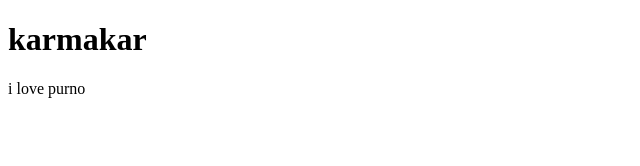
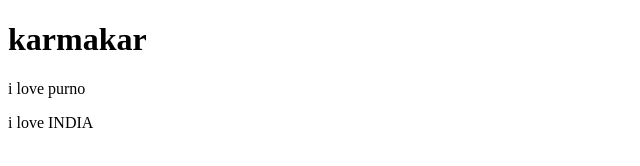
Before and after one commit to purna1996/second-website, a plain HTML site: page index.html in a window 1280 px wide. Shown: the full height of the page, 0-640 px from the left. Drawn offline with Linux system fonts and the light colour scheme.

Commit message:
Update index.html

```diff
--- a/index.html
+++ b/index.html
@@ -9,5 +9,6 @@
 <body>
     <h1>karmakar</h1>
     <p> i love purno</p>
+    <p>i love INDIA</p>
 </body>
 </html>
```
